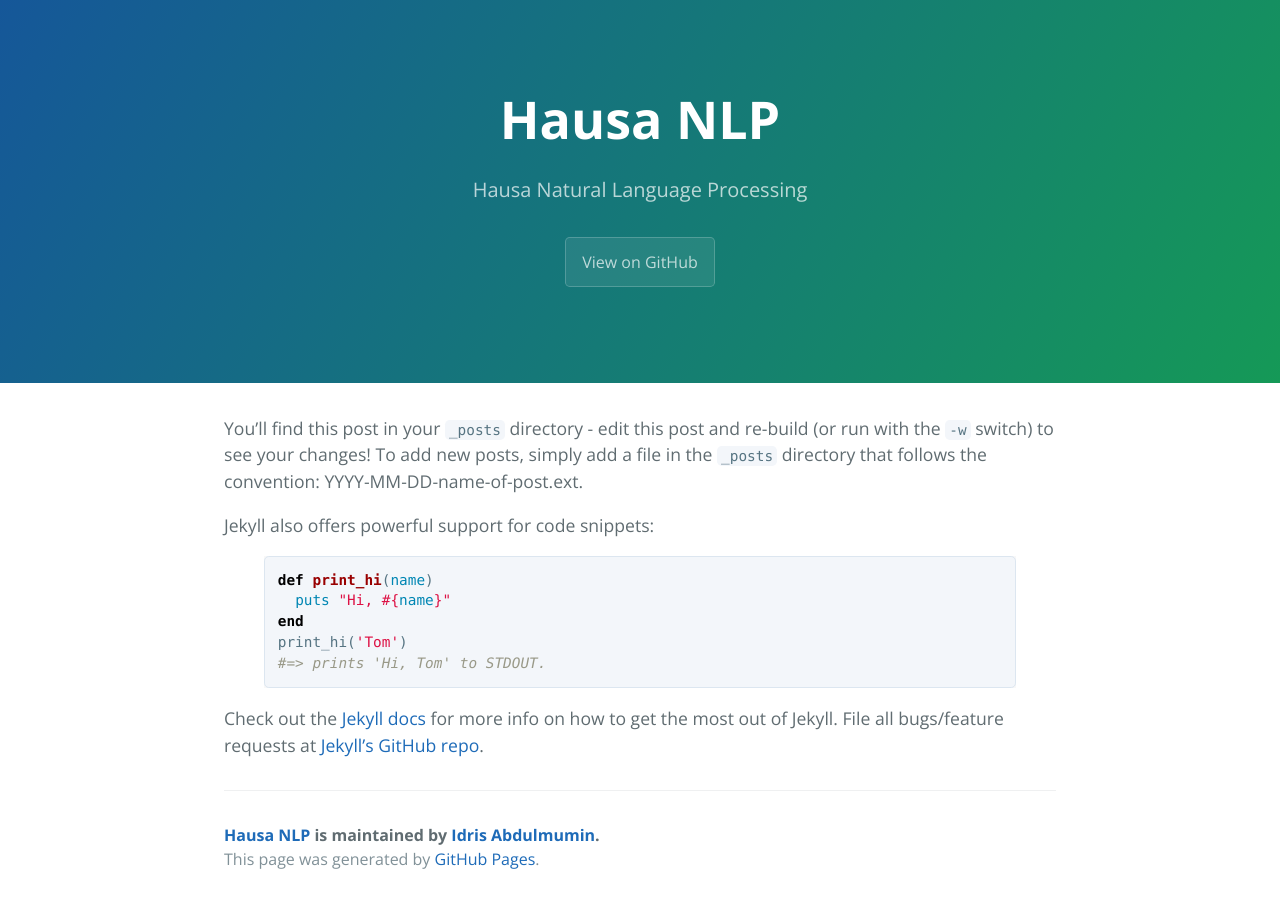
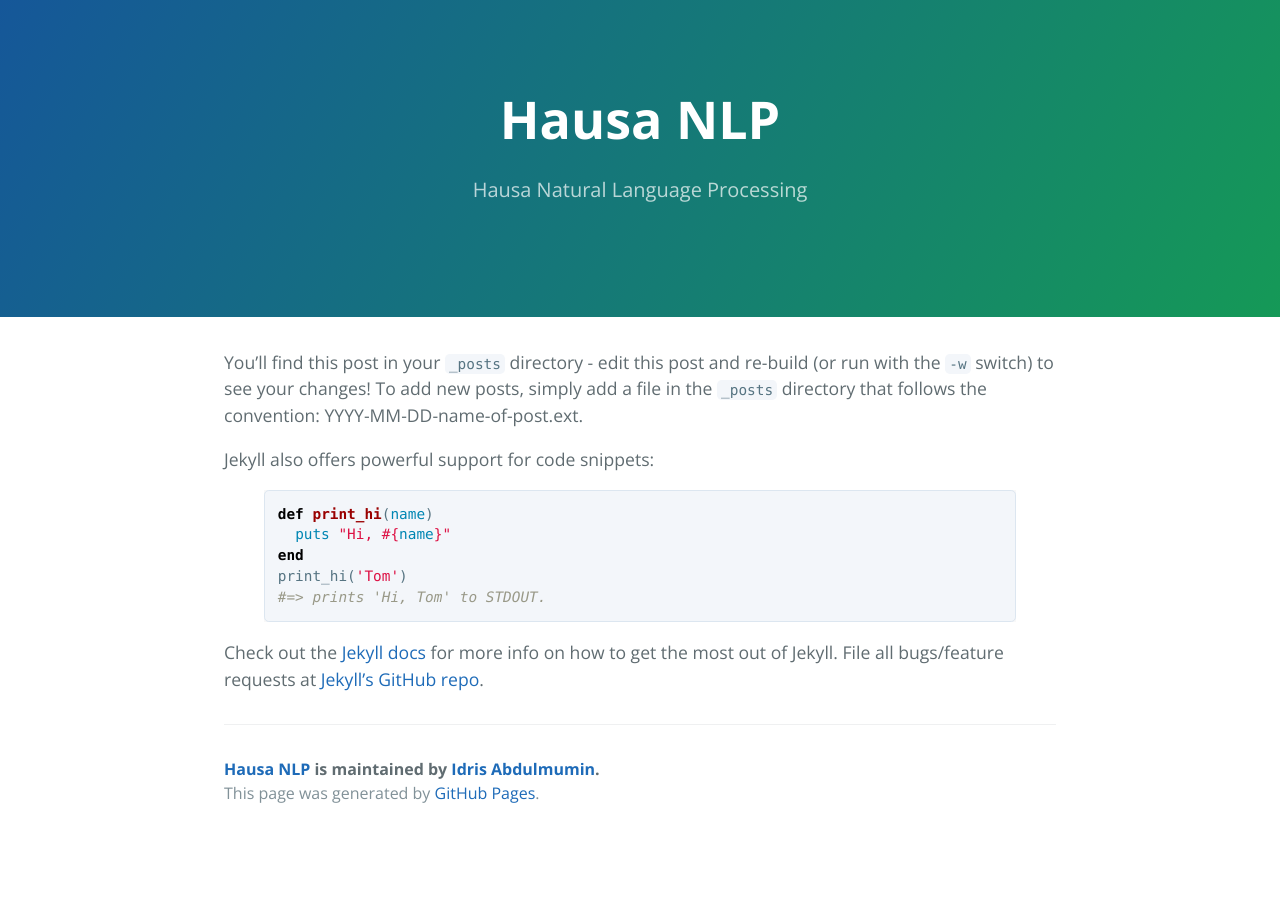
Before and after one commit to abumafrim/abumafrim.github.io, a Jekyll site: the page built from sample post 2016-02-12-sample-content.markdown, in a window 1280 px wide. Built offline with Jekyll 4.4.1, drawn with Linux system fonts in a browser that asks for light colours.

Commit message:
Update page-header.html

```diff
--- a/_includes/page-header.html
+++ b/_includes/page-header.html
@@ -1,5 +1,4 @@
 <section class="page-header">
   <h1 class="project-name">{{ site.title }}</h1>
   <h2 class="project-tagline">{{ site.tagline }}</h2>
-  <a href="#" class="btn">View on GitHub</a>
 </section>
```
